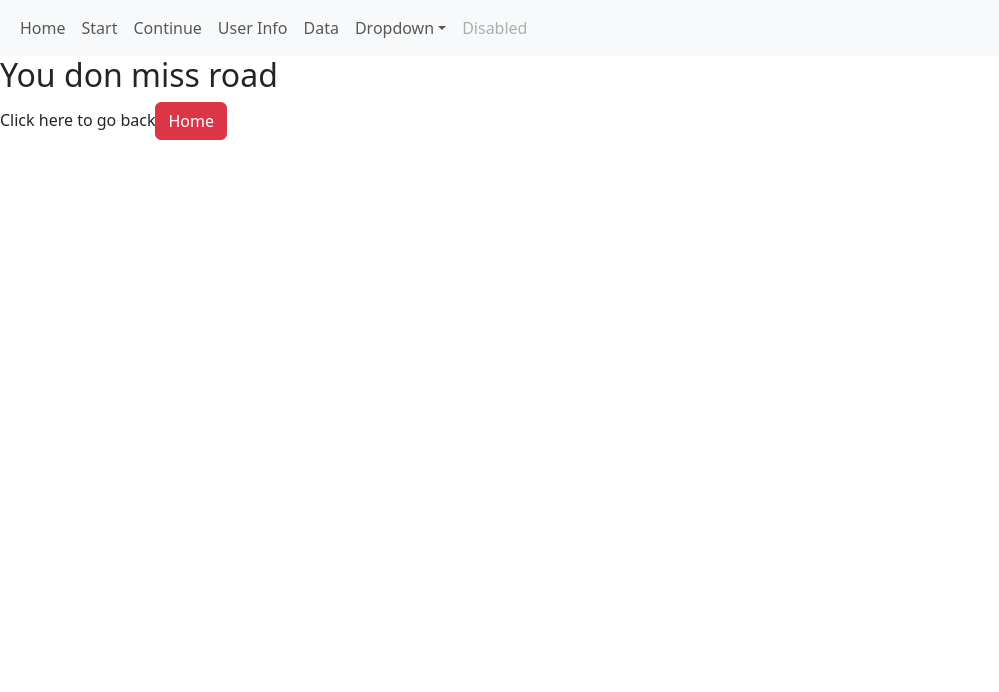
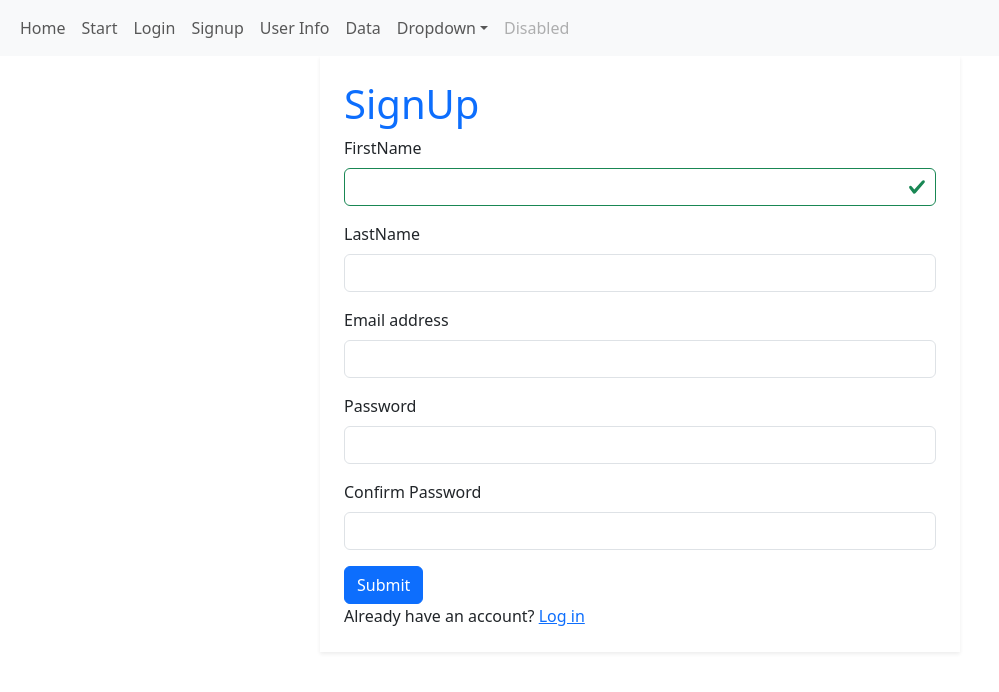
Before and after one commit to Biyayaa/LearningReact, a React (Create React App) app: page /signup in a window 1280 px wide. Shown: the top 692 px of the page, without its empty margins (0-999 px from the left). Built offline with nearby package versions, Linux system fonts and the light colour scheme.

Commit message:
formik, yup, validation schema

```diff
--- a/package.json
+++ b/package.json
@@ -8,12 +8,14 @@
     "@testing-library/user-event": "^13.5.0",
     "axios": "^1.4.0",
     "bootstrap": "^5.3.0",
+    "formik": "^2.4.2",
     "react": "^18.2.0",
     "react-bootstrap": "^2.7.4",
     "react-dom": "^18.2.0",
     "react-router-dom": "^6.13.0",
     "react-scripts": "5.0.1",
-    "web-vitals": "^2.1.4"
+    "web-vitals": "^2.1.4",
+    "yup": "^1.2.0"
   },
   "scripts": {
     "start": "react-scripts start",
--- a/src/App.js
+++ b/src/App.js
@@ -1,5 +1,4 @@
 import "./start.css";
-import Continue from "./Continue";
 import React from "react";
 import Start from "./Start";
 import Something from "./Something";
@@ -10,6 +9,8 @@ import Users from "./Users";
 import MyUsers from "./MyUsers";
 import User1 from "./User1";
 import Data from "./Fetch/Data";
+import Login from "./Login";
+import Signup from "./Signup";
 
 function App() {
   return (
@@ -19,7 +20,8 @@ function App() {
         <Route path="/home" element={<Navigate to={"/"} />} />
         <Route path="/" element={<Something />} />
         <Route path="/start" element={<Start />} />
-        <Route path="/continue" element={<Continue />} />
+        <Route path="/login" element={<Login />} />
+        <Route path="/signup" element={<Signup />} />
         <Route path="/userInfo" element={<Users />} />
         <Route path="/data" element={<Data />} />
         <Route path="*" element={<NotFound />} />
--- a/src/Continue.js
+++ /dev/null
@@ -1,11 +0,0 @@
-import React from 'react'
-
-const Continue =()=> {
-  return (
-    <div>
-        <h1>Go away</h1>
-    </div>
-  )
-}
-
-export default Continue
--- /dev/null
+++ b/src/Login.js
@@ -0,0 +1,56 @@
+import React from "react";
+import { Link } from "react-router-dom";
+
+const Login = () => {
+  return (
+    <>
+      <div>
+        <form className="w-50 mx-auto shadow-sm p-4">
+          <h1>Login</h1>
+          <div className="mb-3">
+            <label for="exampleInputEmail1" className="form-label">
+              Email address
+            </label>
+            <input
+              type="email"
+              className="form-control"
+              id="exampleInputEmail1"
+              aria-describedby="emailHelp"
+            />
+            <div id="emailHelp" className="form-text">
+              We'll never share your email with anyone else.
+            </div>
+          </div>
+          <div className="mb-3">
+            <label for="exampleInputPassword1" className="form-label">
+              Password
+            </label>
+            <input
+              type="password"
+              className="form-control"
+              id="exampleInputPassword1"
+            />
+          </div>
+          <div className="mb-3 form-check">
+            <input
+              type="checkbox"
+              class="form-check-input"
+              id="exampleCheck1"
+            />
+            <label clName="form-check-label" for="exampleCheck1">
+              Check me out
+            </label>
+          </div>
+          <button type="submit" className="btn btn-primary">
+          Login
+          </button>
+          <br />
+
+          <span>Don't have an account? <Link to={"/signup"}>Signup</Link></span>
+        </form>
+      </div>
+    </>
+  );
+};
+
+export default Login;
--- a/src/Navbar.js
+++ b/src/Navbar.js
@@ -31,8 +31,13 @@ export const Navbar = () => {
                 </Link>
               </li>
               <li className="nav-item">
-                <Link className="nav-link" to="/continue">
-                  Continue
+                <Link className="nav-link" to="/login">
+                  Login
+                </Link>
+              </li>
+              <li className="nav-item">
+                <Link className="nav-link" to="/signup">
+                  Signup
                 </Link>
               </li>
               <li className="nav-item">
--- /dev/null
+++ b/src/Signup.js
@@ -0,0 +1,99 @@
+import React from "react";
+import { Link, useNavigate } from "react-router-dom";
+import { useFormik } from "formik";
+import * as yup from "yup"
+import axios from 'axios'
+
+const Signup = () => {
+    const Navigate = useNavigate()
+
+    const onSubmit = (values) => {
+        axios.post("http://localhost:1234/create", values).then((res)=>{
+            console.log(res);
+        }).catch((err)=>{
+            console.log(err);
+        })
+        Navigate("/login")
+    }
+
+    const {handleSubmit, errors, handleChange, touched, handleBlur, values} = useFormik({
+        initialValues: {
+            firstName: "",
+            lastName: "",
+            email: "",
+            password: ""
+        },
+        validationSchema: yup.object().shape({
+            password: yup.string()
+            .required("This field cannot be empty")
+            .min(4, "Cannot be less than 4 characters"),
+            email: yup.string()
+            .email()
+            .required("This field cannot be empty"),
+            lastName: yup.string()
+            .required("This field cannot be empty"),
+            firstName: yup.string()
+            .required("This field cannot be empty")
+        }),
+        onSubmit
+
+    })
+
+
+
+  return (
+    <>
+      <div>
+        <form onSubmit={handleSubmit} action="" className="w-50 mx-auto shadow-sm p-4">
+          <h1 className="text-primary">SignUp</h1>
+          <div className="mb-3">
+            <label className="form-label">
+              FirstName
+            </label>
+            <input name="firstName" type="text" className={errors.firstName? "is-invalid form-control":"form-control is-valid"} onChange={handleChange} onBlur={handleBlur} value={values.firstName} />
+            {touched.firstName && errors.firstName && <small className="text-danger fw-bold">{errors.firstName}</small>}
+
+          </div>
+          <div className="mb-3">
+            <label className="form-label">
+              LastName
+            </label>
+            <input name="lastName" type="text" className="form-control" onChange={handleChange} onBlur={handleBlur} value={values.lastName}/>
+            {touched.lastName && errors.lastName && <small className="text-danger fw-bold">{errors.lastName}</small>}
+
+          </div>
+          <div className="mb-3">
+            <label className="form-label">
+              Email address
+            </label>
+            <input name="email" type="email" className="form-control" onChange={handleChange} onBlur={handleBlur} value={values.email}/>
+            {touched.email && errors.email && <small className="text-danger fw-bold">{errors.email}</small>}
+
+          </div>
+          <div className="mb-3">
+            <label className="form-label">
+              Password
+            </label>
+            <input name="password" type="password" className="form-control" onChange={handleChange} onBlur={handleBlur} value={values.password}/>
+            {touched.password && errors.password && <small className="text-danger fw-bold">{errors.password}</small>}
+          </div>
+          <div className="mb-3">
+            <label className="form-label">
+              Confirm Password
+            </label>
+            <input type="password" className="form-control" />
+          </div>
+          <button type="submit" className="btn btn-primary">
+            Submit
+          </button>
+          <br />
+          <span>
+            Already have an account? <Link to={"/login"}>Log in</Link>
+          </span>
+        </form>
+      </div>
+    </>
+  );
+};
+
+export default Signup;
--- a/src/index.js
+++ b/src/index.js
@@ -1,11 +1,10 @@
 import React from "react";
 import ReactDOM from "react-dom/client";
-
 import App from "./App";
 import "bootstrap/dist/css/bootstrap.css";
 import "bootstrap/dist/js/bootstrap.bundle"
 import reportWebVitals from "./reportWebVitals";
-import { BrowserRouter, Routes, Route } from "react-router-dom";
+import { BrowserRouter} from "react-router-dom";
 
 
 const root = ReactDOM.createRoot(document.getElementById("root"));
```
Also changed, not shown: biyaya.json (+12 -4 lines), 1 other file (tests, documents, lock files or other folders).
